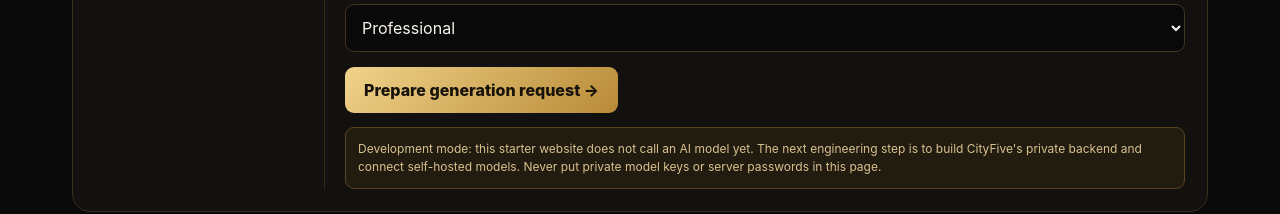
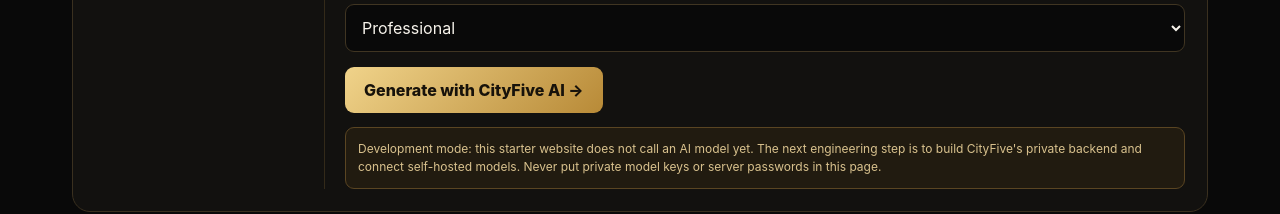
Before and after one commit to cityfiveai/CityFiveAI, a plain HTML site: page index.html in a window 1280 px wide. Shown: the part 1636-1850 px from the top of the page. Drawn offline with Linux system fonts and the light colour scheme.

Commit message:
Improve Writer generate button label

```diff
--- a/index.html
+++ b/index.html
@@ -286,7 +286,7 @@
             <textarea id="prompt" placeholder="Example: Write an inspiring launch announcement for my new business..."></textarea>
             <label for="tone">Style</label>
             <select id="tone"><option>Professional</option><option>Creative</option><option>Friendly</option><option>Luxury</option><option>Short and direct</option></select>
-            <button class="primary" style="margin-top:15px" onclick="showStatus()">Prepare generation request →</button>
+            <button class="primary" style="margin-top:15px" onclick="showStatus()">Generate with CityFive AI →</button>
             <div class="notice">Development mode: this starter website does not call an AI model yet. The next engineering step is to build CityFive's private backend and connect self-hosted models. Never put private model keys or server passwords in this page.</div>
             <div class="result" id="result" aria-live="polite"></div>
             <div id="chatPanel" style="display:none">
```
